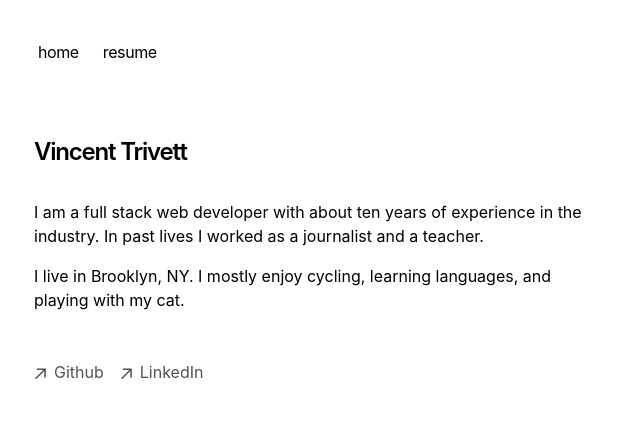
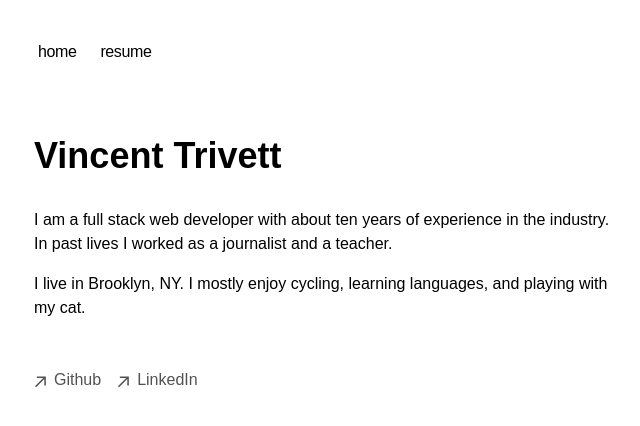
Before and after one commit to trivett/next-blog, a Next.js app: page / in a window 1280 px wide. Shown: the top 426 px of the page, without its empty margins (318-958 px from the left). Built offline with nearby package versions, Linux system fonts and the light colour scheme.

Commit message:
typography

```diff
--- a/app/global.css
+++ b/app/global.css
@@ -1,4 +1,6 @@
 @import "tailwindcss";
+@import url("https://fonts.googleapis.com/css2?family=Montserrat:ital,wght@0,100..900;1,100..900&display=swap");
+@import url("https://fonts.googleapis.com/css2?family=Hind:wght@300;400;500;600;700&family=Montserrat:ital,wght@0,100..900;1,100..900&display=swap");
 
 ::selection {
   background-color: #47a3f3;
@@ -153,3 +155,20 @@ div,
 section {
   page-break-inside: avoid;
 }
+
+h1,
+h2,
+h3,
+h4,
+h5,
+h6 {
+  font-family: "Montserrat", sans-serif;
+}
+
+p,
+li,
+span,
+footer,
+nav {
+  font-family: "Hind", sans-serif;
+}
--- a/app/page.tsx
+++ b/app/page.tsx
@@ -1,9 +1,7 @@
 export default function Page() {
   return (
     <section>
-      <h1 className="mb-8 text-2xl font-semibold tracking-tighter">
-        Vincent Trivett
-      </h1>
+      <h1 className="mb-8 text-4xl font-semibold">Vincent Trivett</h1>
       <p className="mb-4">
         I am a full stack web developer with about ten years of experience in
         the industry. In past lives I worked as a journalist and a teacher.
```
